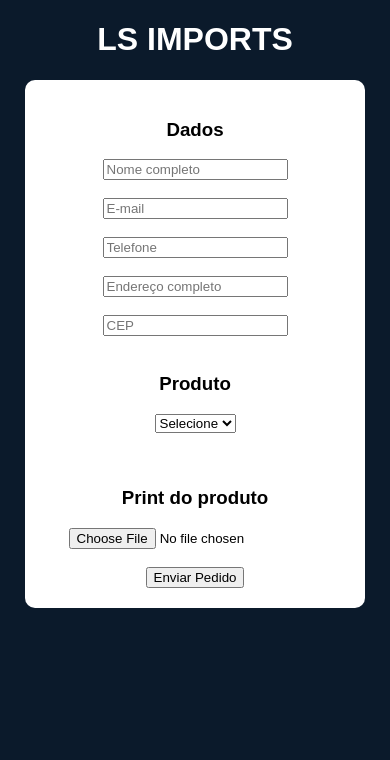
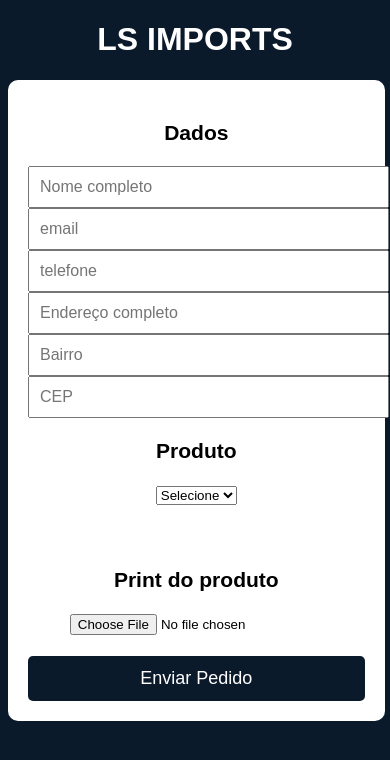
Before and after one commit to b2banalista-art/ls-imports, a Flask app: page / in a window 390 px wide. Shown: the top 760 px of the page. Run offline with Flask 3, Linux system fonts and the light colour scheme.

Commit message:
melhorando layout mobile

```diff
--- a/templates/index.html
+++ b/templates/index.html
@@ -32,19 +32,20 @@
 
 </head>
 
-<body style="font-family: Arial; text-align:center; background:#0b1a2b; color:white;">
+<body style="font-family: Arial; text-align:center; background:#0b1a2b; color:white; font-size:18px;">
 
-<h1>LS IMPORTS</h1>
+<h1 style="font-size:32px;">LS IMPORTS</h1>
 
-<form action="/enviar" method="post" enctype="multipart/form-data" style="background:white; color:black; padding:20px; width:300px; margin:auto; border-radius:10px;">
+<form action="/enviar" method="post" enctype="multipart/form-data" style="background:white; color:black; padding:20px; width:90%; max-width:400px; margin:auto; border-radius:10px;">
 
 <h3>Dados</h3>
 
-<input name="nome" placeholder="Nome completo" required><br><br>
-<input name="email" placeholder="E-mail" required><br><br>
-<input name="telefone" placeholder="Telefone" required><br><br>
-<input name="endereco" placeholder="Endereço completo" required><br><br>
-<input name="cep" placeholder="CEP" required><br><br>
+<input name="nome" placeholder="Nome completo" required style="width:100%; padding:10px; font-size:16px;">
+<input name="email" placeholder="email" required style="width:100%; padding:10px; font-size:16px;">
+<input name="telefone" placeholder="telefone" required style="width:100%; padding:10px; font-size:16px;">
+<input name="endereco" placeholder="Endereço completo" required style="width:100%; padding:10px; font-size:16px;">
+<input name="bairro" placeholder="Bairro" required style="width:100%; padding:10px; font-size:16px;">
+<input name="cep" placeholder="CEP" required style="width:100%; padding:10px; font-size:16px;">
 
 <h3>Produto</h3>
 
@@ -85,7 +86,9 @@
 <h3>Print do produto</h3>
 <input type="file" name="print" required><br><br>
 
-<button type="submit">Enviar Pedido</button>
+<button type="submit" style="padding:12px; font-size:18px; width:100%; background:#0b1a2b; color:white; border:none; border-radius:5px;">
+Enviar Pedido
+</button>
 
 </form>
 
--- a/templates/sucesso.html
+++ b/templates/sucesso.html
@@ -14,5 +14,5 @@ WhatsApp
 </button>
 </a>
 
-</body>
+<body style="font-size:18px; text-align:center;">
 </html>
```
